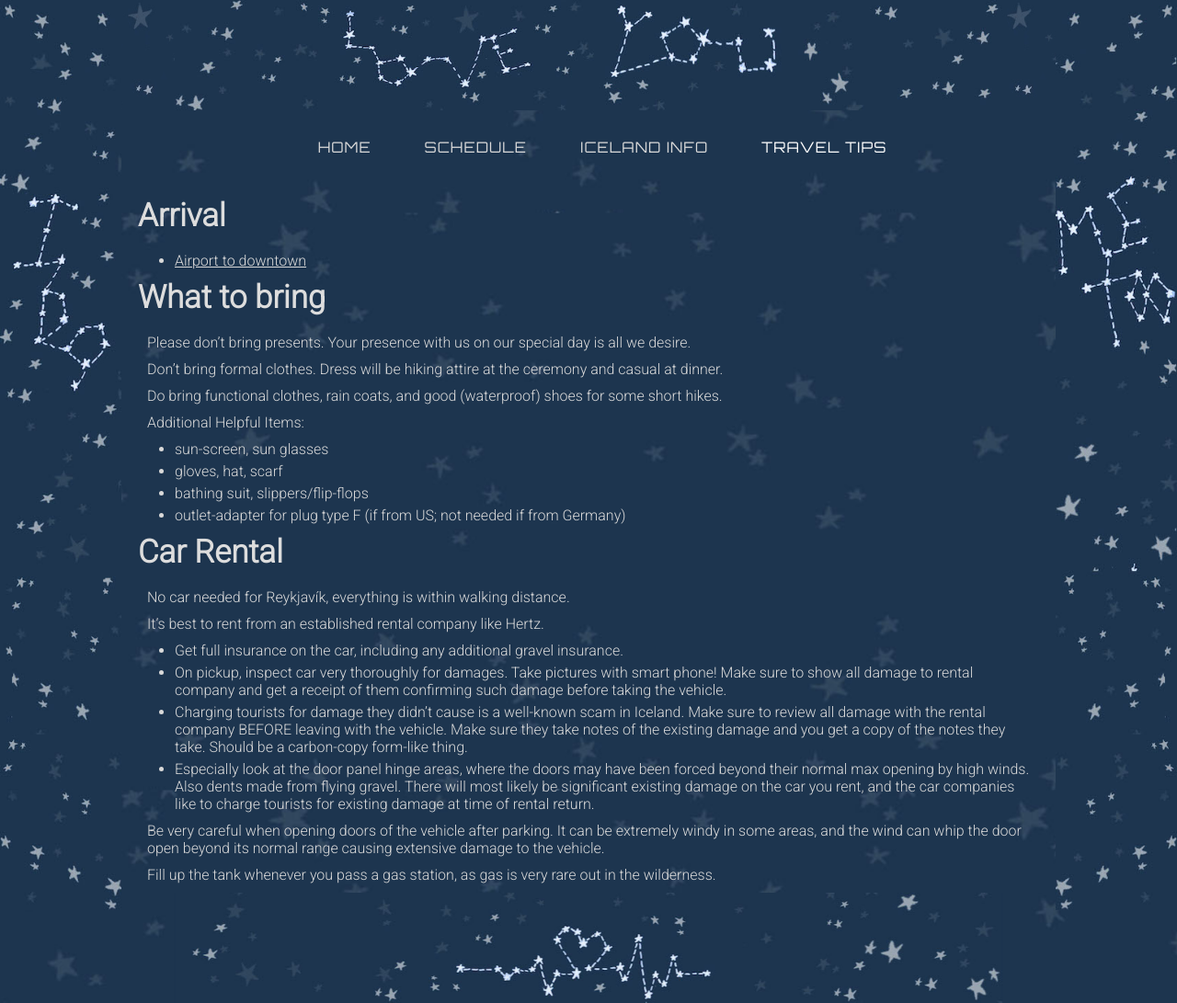
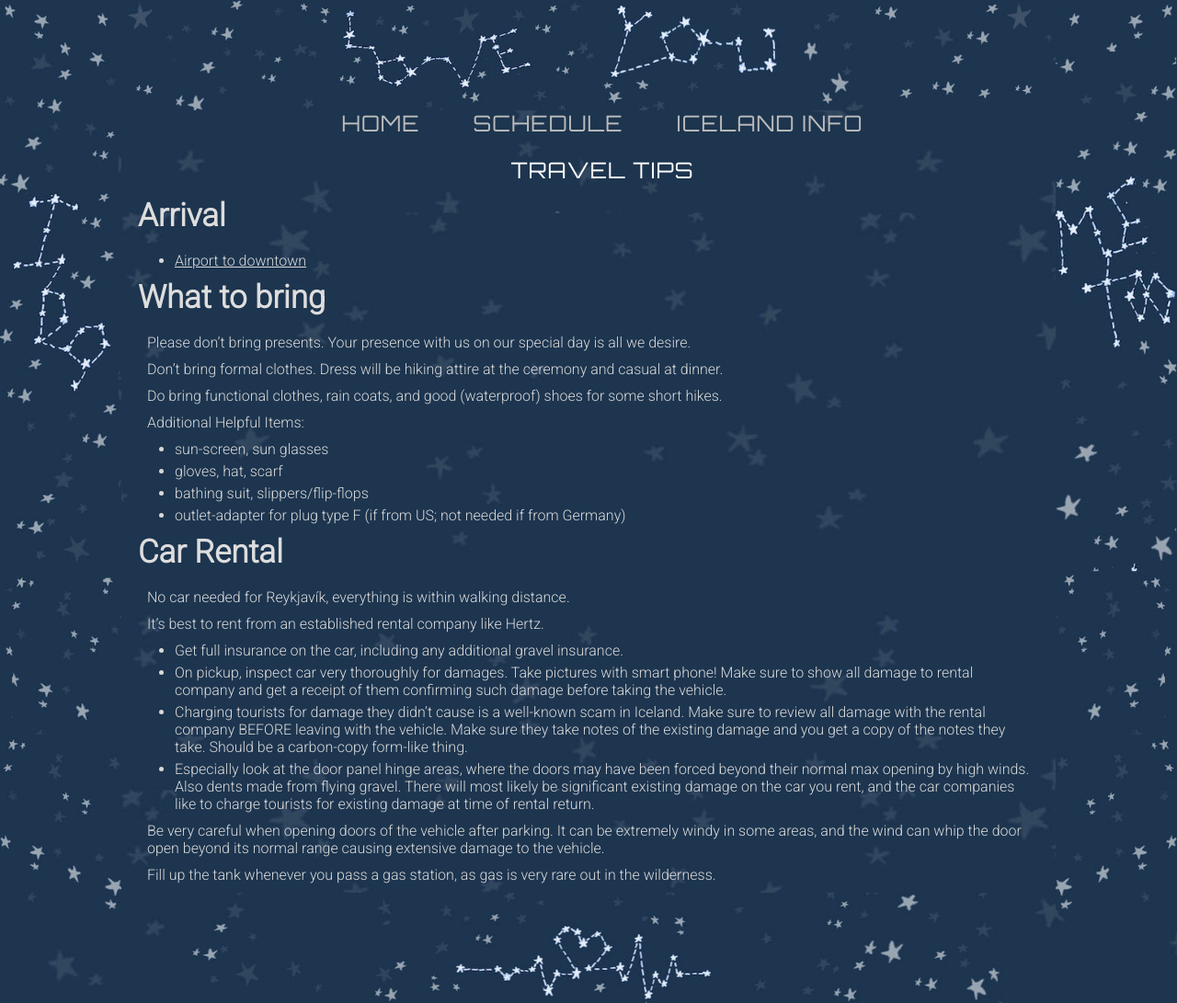
Before and after one commit to rltvty/olkelda, a Jekyll site: the page built from traveltips.md, in a window 1280 px wide and 1091 px high. Shown: the whole window at 92% size. Built offline with Jekyll 4.4.1, drawn with Linux system fonts in a browser that asks for light colours.

Commit message:
make menu bigger and darker

```diff
--- a/_sass/main_nav.scss
+++ b/_sass/main_nav.scss
@@ -15,11 +15,11 @@
 
 #main-nav li a {
   font-family: "Orbitron", "sans-serif";
-  font-size: 16px;
+  font-size: 24px;
   font-style: normal;
   font-weight: normal;
   letter-spacing: 1px;
-  color: #D9D9D9
+  color: #BBB
 }
 
 #main-nav-container {
```
